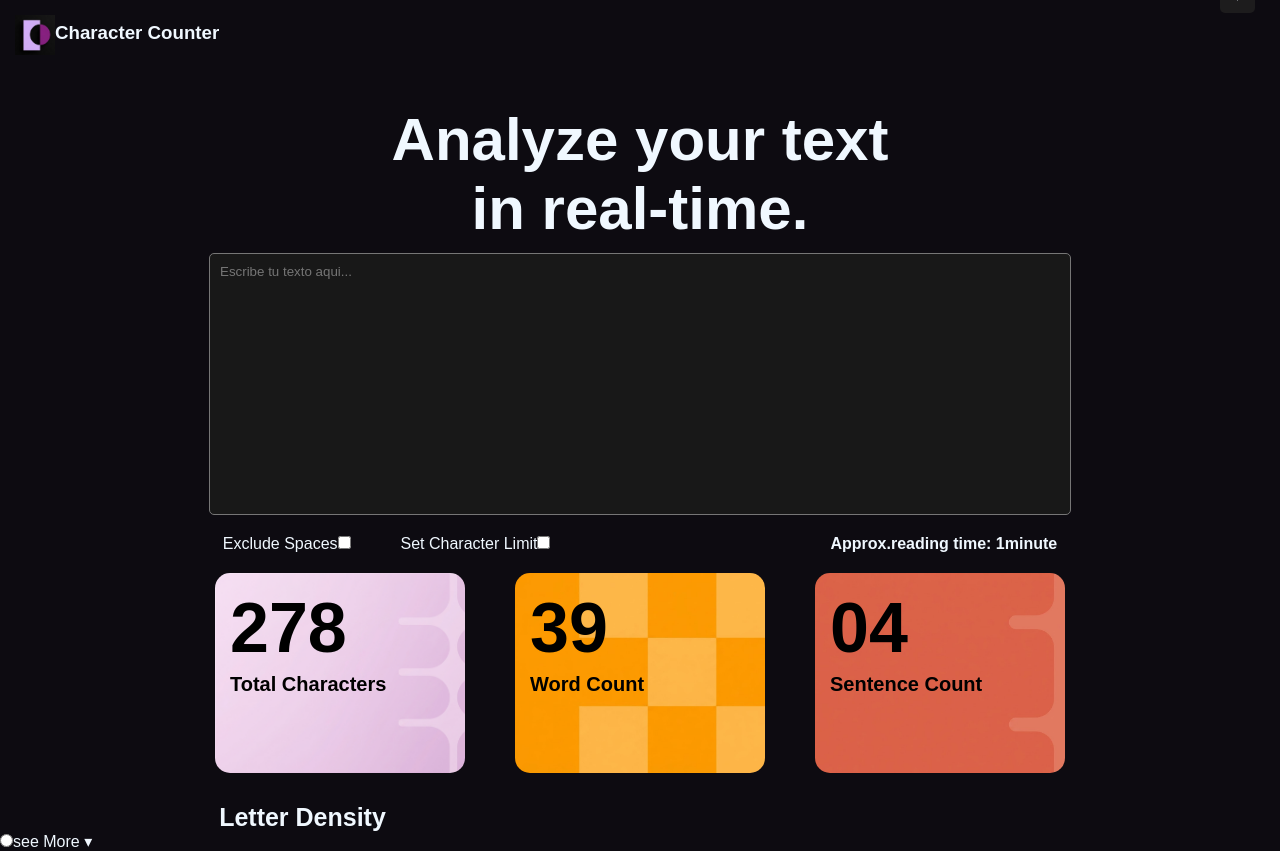
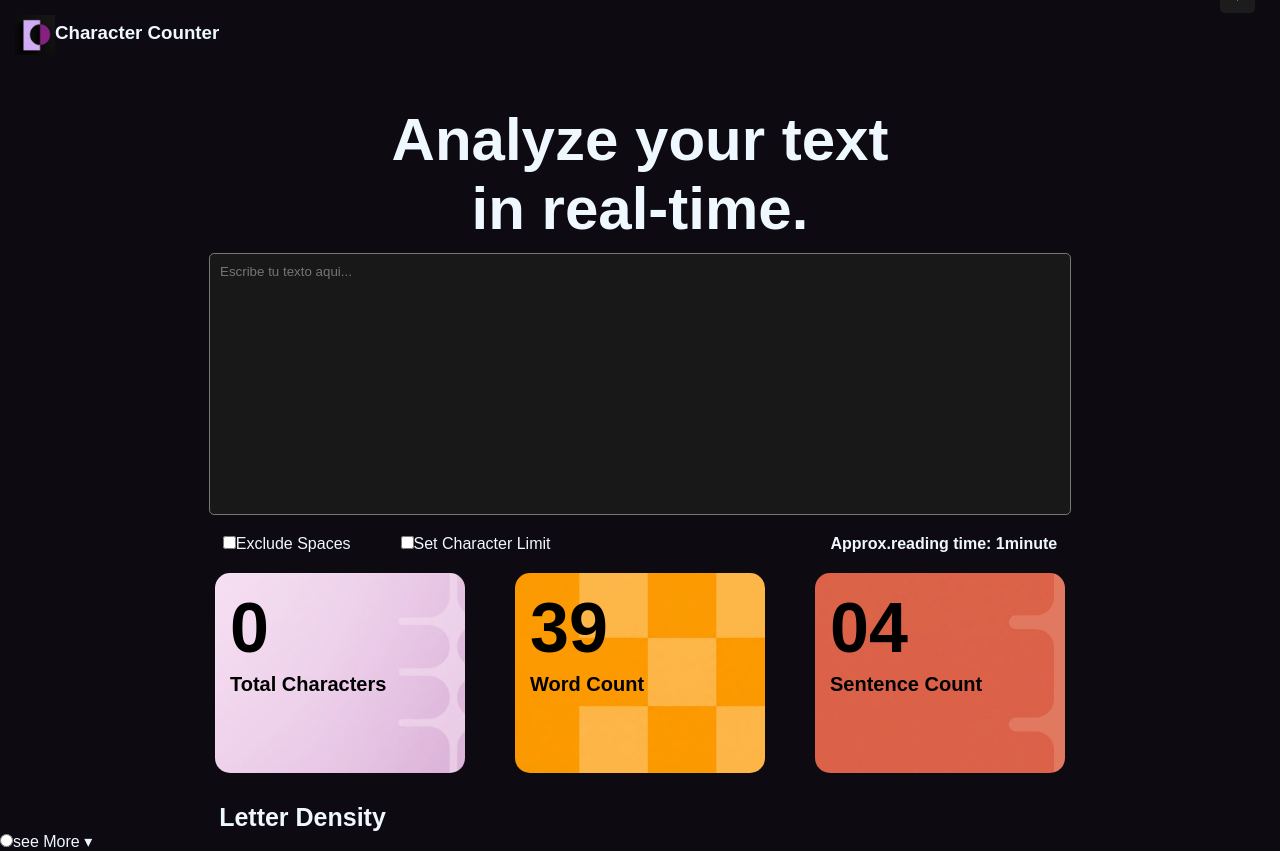
Before and after one commit to tomasargentoar-ship-it/proyecto-react-trabajoPractico, a React (Vite) app: page / in a window 1280 px wide. Built offline with nearby package versions, Linux system fonts and the light colour scheme; a web font is replaced by a local one.

Commit message:
Agregado el contador de caracteres en cuadros

```diff
--- a/src/App.jsx
+++ b/src/App.jsx
@@ -9,14 +9,15 @@ import Cuadros from './componentes/Cuadros.jsx'
 import Porcentaje from './componentes/Porcentaje.jsx'
 
 function App() {
+  const [text, setText] = useState("");
   return(
     <>
     <Header />
     <Titulo />
     <Boton />
-    <Textarea />
+    <Textarea text={text} setText={setText}/>
     <Checkbox />
-    <Cuadros />
+    <Cuadros text={text}/>
     <Porcentaje />
     </>
   )
--- a/src/componentes/Checkbox.jsx
+++ b/src/componentes/Checkbox.jsx
@@ -3,11 +3,13 @@ import '../styles/checkbox.css'
 function Checkbox(){
     return(
     <div className='sectionCheckbox'>
-     <label>Exclude Spaces
+     <label>
      <input type="checkbox" className='checkbox'/>
+     Exclude Spaces
      </label>
-     <label>Set Character Limit
+     <label>
      <input type="checkbox" className="checkbox"/>
+     Set Character Limit
      </label>
      <h4 className='tiempo'>Approx.reading time: 1minute</h4>
      </div>
--- a/src/componentes/Cuadros.jsx
+++ b/src/componentes/Cuadros.jsx
@@ -5,11 +5,11 @@ import naranjacorrecto from '../assets/naranjacorrecto.jpg'
 import rogiso from '../assets/rogiso.jpg'
 
 
-function Cuadros(){
+function Cuadros({text}){
  return(
 <section className='sectionCuadros'>
 <div className='Cuadro1'>
-<h1 className='numero'>278</h1>
+<h1 className='numero'>{text.length}</h1>
 <h2 className='texto'>Total Characters</h2>
 </div>
 <div className='Cuadro2'>
--- a/src/componentes/Textarea.jsx
+++ b/src/componentes/Textarea.jsx
@@ -1,8 +1,10 @@
 import '../styles/textarea.css'
-function Textarea(){
+import { useState } from 'react'
+function Textarea({text,setText}){
 return(
 <div className='sectionTextarea'>
-<textarea className='textarea' placeholder="Escribe tu texto aqui..."></textarea>
+<textarea className='textarea' placeholder="Escribe tu texto aqui..." onChange={(e)=>setText(e.target.value)}></textarea>
+
 </div>
 )}
 export default Textarea
```
Also changed, not shown: 1 other file (tests, documents, lock files or other folders).
